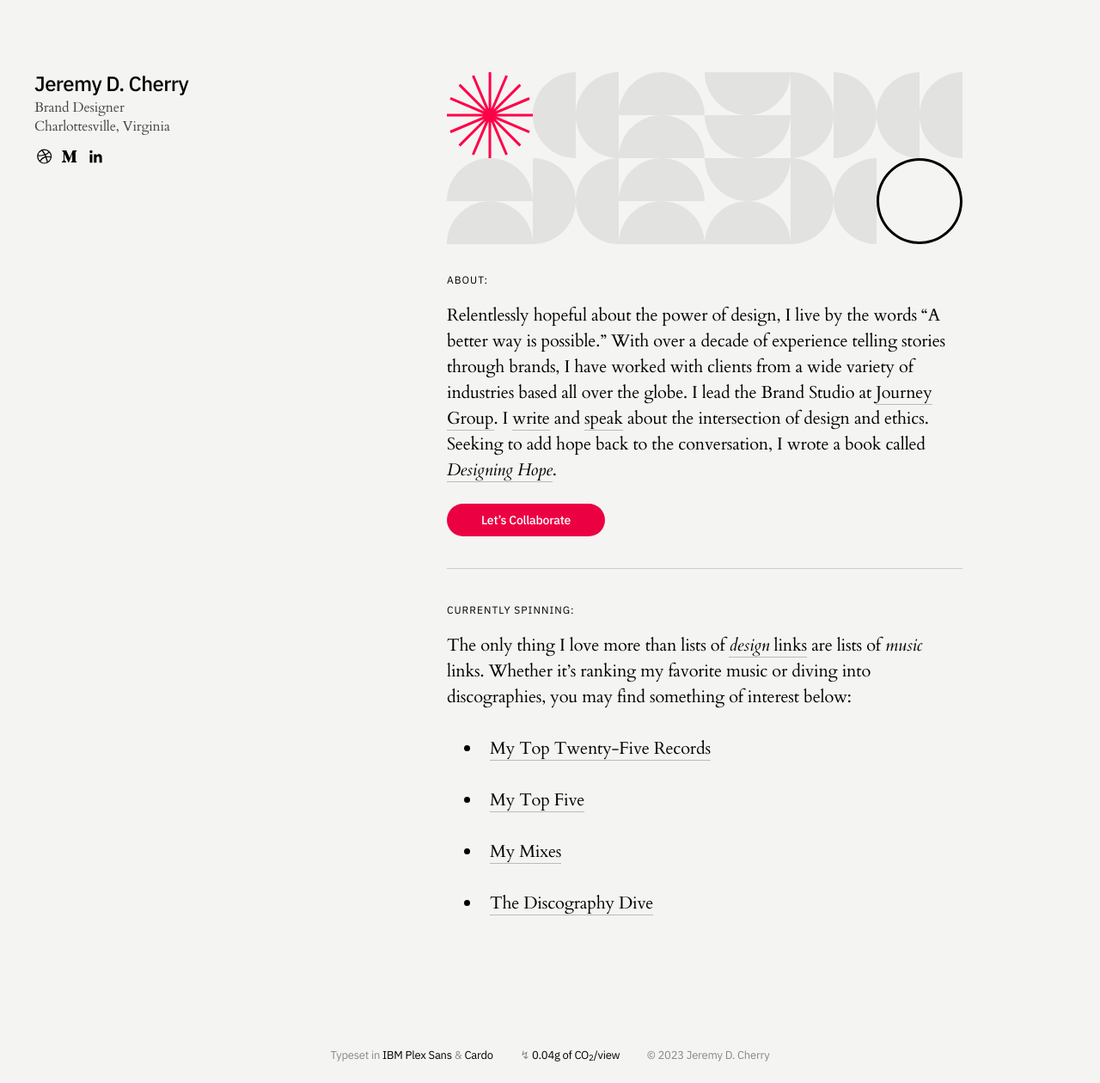
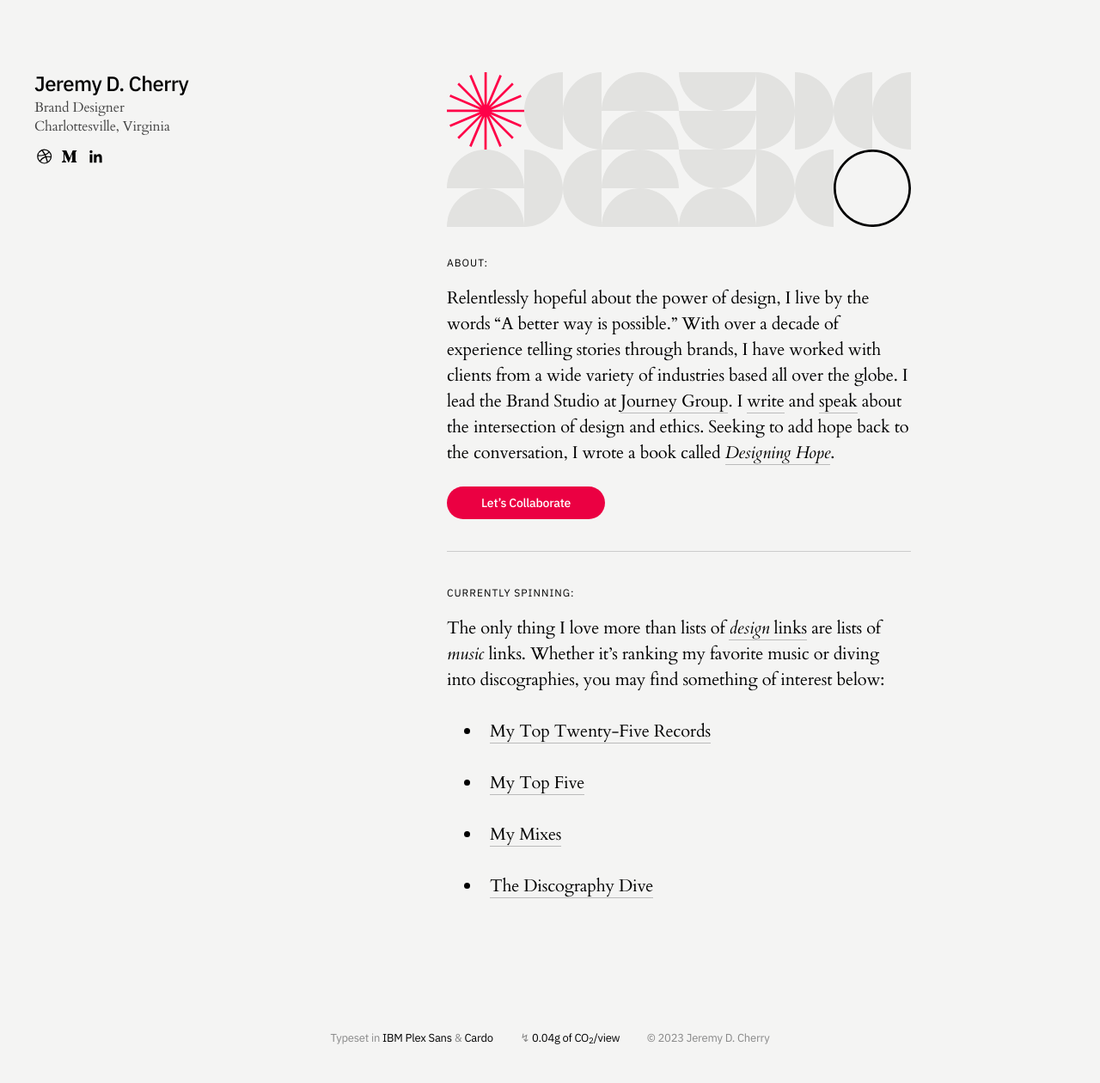
Before and after one commit to jeremydcherry/jeremydcherry.github.io, a Jekyll site: the page built from index.md, in a window 1280 px wide. Shown: the whole page at 86% size. Built offline with Jekyll 4.4.1, drawn with Linux system fonts in a browser that asks for light colours.

Commit message:
Update cols and padding

```diff
--- a/_sass/main.scss
+++ b/_sass/main.scss
@@ -25,12 +25,12 @@
 }
 
 .col-main-half-1 {
-  width: 30%;
+  width: 25%;
 }
 
 .col-main-half-2 {
-  padding: 0 10%;
-  width: 70%;
+  padding: 0 15%;
+  width: 75%;
 }
 
 .col-book-half-1 {
```
